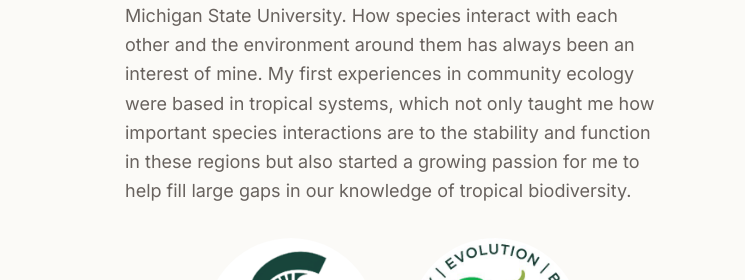
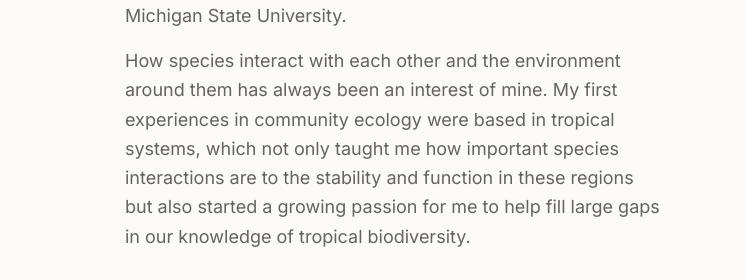
Before and after one commit to Jbaljunas/jbaljunas.github.io, an Astro site: page / in a window 1280 px wide. Shown: the part 971-1251 px from the top of the page, 535-1280 px from the left. Built offline with nearby package versions, Linux system fonts and the light colour scheme; Astro itself is replaced by a stand-in of ours; no server answers.

Commit message:
Update index.astro

```diff
--- a/src/pages/index.astro
+++ b/src/pages/index.astro
@@ -125,6 +125,9 @@
           >
             Ecology, Evolution, and Behavior Program
           </a> at Michigan State University.
+      </p>
+
+       <p class="mt-4 text-lg leading-relaxed text-muted-foreground">
 
           How species interact with each other and the environment around them has always been an interest of mine. My first experiences in community ecology were based in tropical systems,
           which not only taught me how important species interactions are to the stability and function in these regions but also started a growing passion for me to help fill large gaps in our knowledge of tropical biodiversity.
```
